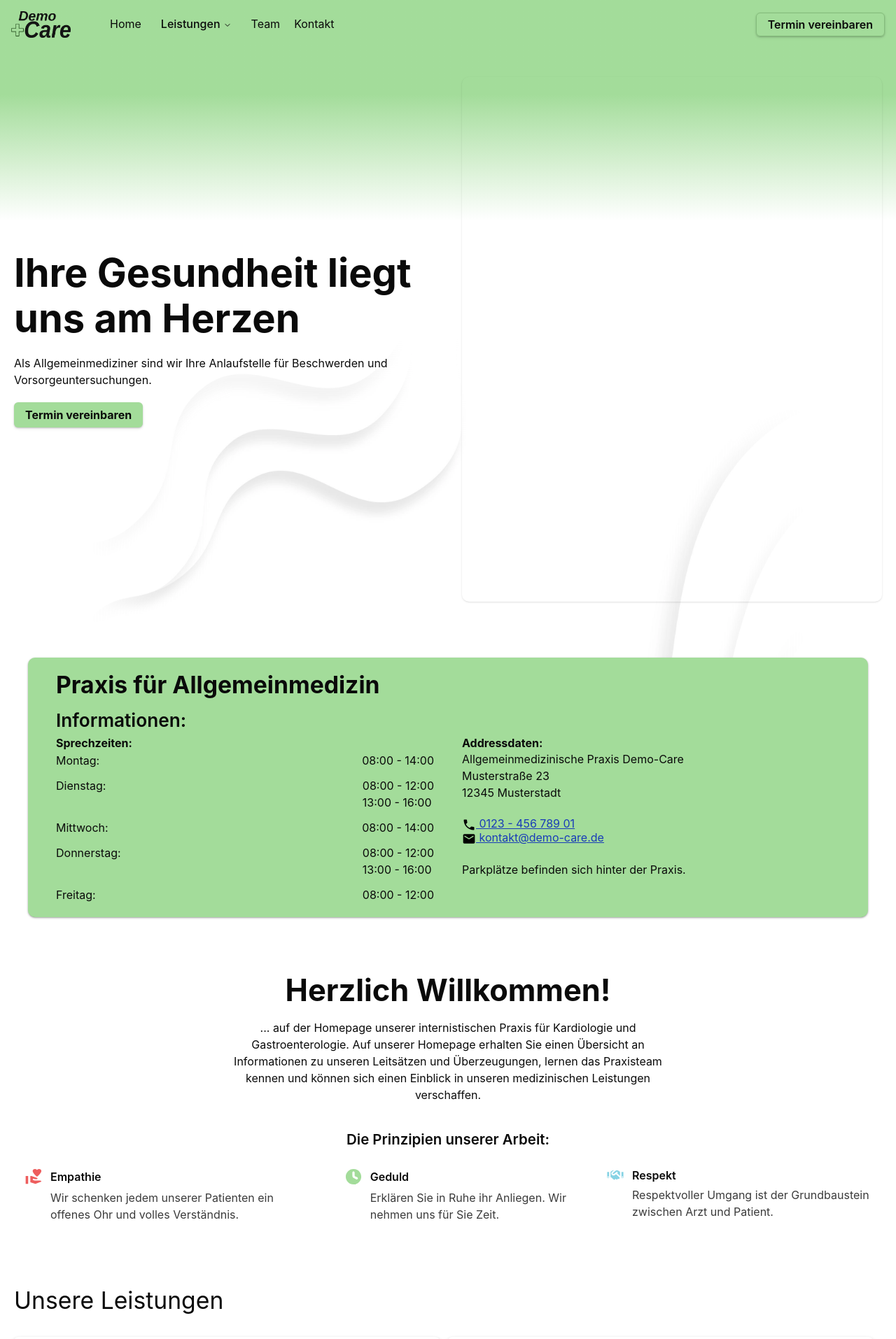
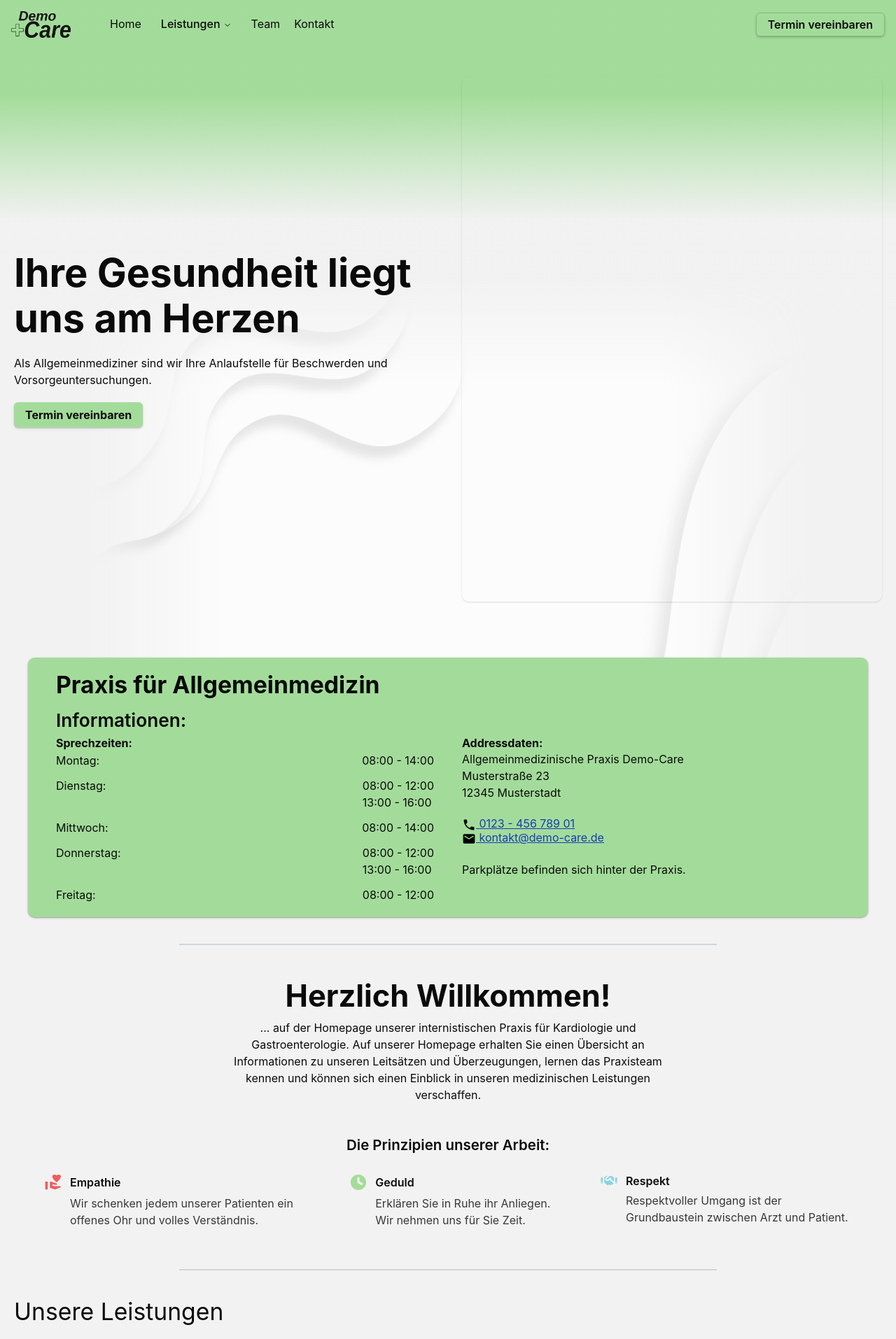
Before and after one commit to ben-me/demo_doctor, a SvelteKit app: page / in a window 1280 px wide. Shown: the top 1914 px of the page at 70% size. Built offline with nearby package versions, Linux system fonts and the light colour scheme.

Commit message:
refactor: Add dividers and change bg color

```diff
--- a/src/routes/(home)/+page.svelte
+++ b/src/routes/(home)/+page.svelte
@@ -7,10 +7,10 @@
 </script>
 
 <div
-  class='bg-linear-to-t to-primary absolute inset-0 -z-10 h-[450px] from-white from-30% to-70%'
+  class='bg-linear-to-t to-primary absolute inset-0 -z-10 h-[450px] from-background from-30% to-70%'
 ></div>
 <div
-  class='-z-1 mask-y-from-80% mask-x-from-80% inset-y-120 lg:w-8/10 aspect-4/3 absolute inset-x-0 mx-auto w-full bg-[url($assets/homepattern.webp)] bg-cover opacity-80'
+  class='-z-1 mask-y-from-80% mask-x-from-80% inset-y-1/2 lg:w-8/10 aspect-4/3 absolute inset-x-0 mx-auto w-full bg-[url($assets/homepattern.webp)] bg-cover opacity-80'
 ></div>
 <Hero />
 <Information />
--- a/src/routes/(home)/Information.svelte
+++ b/src/routes/(home)/Information.svelte
@@ -2,7 +2,7 @@
   import Section from '$lib/components/ui/Section.svelte'
 </script>
 
-<Section class='flex items-center  py-10 sm:flex'>
+<Section class='flex items-center py-10 sm:flex after:bg-gray-300 after:w-6/10 after:h-0.5 relative after:absolute after:bottom-0 after:left-1/2 after:-translate-x-1/2'>
   <article
     class='bg-primary shadow-sm/30 mx-auto max-w-[1200px] grow rounded-lg px-3 py-5 sm:px-10'
   >
--- a/src/routes/(home)/ServiceOverview.svelte
+++ b/src/routes/(home)/ServiceOverview.svelte
@@ -37,13 +37,13 @@
   ]
 </script>
 
-<Section>
+<Section class='after:bg-gray-300 after:w-6/10 after:h-0.5 relative after:absolute after:bottom-0 after:left-1/2 after:-translate-x-1/2'>
   <h2 class='text-h3'>Unsere Leistungen</h2>
   <ul class='flex flex-col flex-wrap gap-3 md:flex-row'>
     {#each SERVICES as service (service)}
       <li class='max-w-full last-of-type:mx-auto md:flex-[0_1_49%]'>
         <article
-          class='border-b md:border-border grid grid-cols-[auto_1fr] gap-3 border-gray-400/40 bg-white py-[0_1.5rem] md:rounded-sm md:border-0
+          class='border-b md:border-border bg-background-light p-4 grid grid-cols-[auto_1fr] gap-3 border-gray-400/40 rounded-sm md:border-0
             md:p-5 md:shadow-md'
         >
           <Icon class='w-6 self-center' name={service.icon} />
--- a/src/routes/(home)/Welcome.svelte
+++ b/src/routes/(home)/Welcome.svelte
@@ -22,17 +22,14 @@
   ]
 </script>
 
-<Section class='gap-10'>
-  <div class='m-auto'>
-    <h2 class='my-[0_1rem] text-center font-bold'>Herzlich Willkommen!</h2>
-    <p class='text-center'>
-      ... auf der Homepage unserer internistischen Praxis für Kardiologie und Gastroenterologie. Auf
-      unserer Homepage erhalten Sie einen Übersicht an Informationen zu unseren Leitsätzen und
-      Überzeugungen, lernen das Praxisteam kennen und können sich einen Einblick in unseren
-      medizinischen Leistungen verschaffen.
-    </p>
-  </div>
-
+<Section class='gap-2 p-4 md:p-12 rounded-sm after:bg-gray-300 after:w-6/10 after:h-0.5 relative after:absolute after:bottom-0 after:left-1/2 after:-translate-x-1/2'>
+  <h2 class='text-center font-bold'>Herzlich Willkommen!</h2>
+  <p class='text-center mx-auto my-[0_2.5rem]'>
+    ... auf der Homepage unserer internistischen Praxis für Kardiologie und Gastroenterologie. Auf
+    unserer Homepage erhalten Sie einen Übersicht an Informationen zu unseren Leitsätzen und
+    Überzeugungen, lernen das Praxisteam kennen und können sich einen Einblick in unseren
+    medizinischen Leistungen verschaffen.
+  </p>
   <div>
     <h3 class='text-h5 my-[0_1rem] text-center font-semibold'>Die Prinzipien unserer Arbeit:</h3>
     <ul class='flex flex-col gap-4 md:flex-row'>
--- a/src/routes/+layout.svelte
+++ b/src/routes/+layout.svelte
@@ -14,7 +14,7 @@
 <Header />
 <main>
   <div
-    class='bg-linear-to-t to-primary absolute inset-0 -z-10 h-[450px] from-white from-30% to-70%'
+    class='bg-linear-to-t to-primary absolute inset-0 -z-10 h-[450px] from-background from-30% to-70%'
   ></div>
   {@render children?.()}
 </main>
--- a/src/styles/app.css
+++ b/src/styles/app.css
@@ -4,7 +4,7 @@
 :root {
   /* Shadcn variables */
   --radius: 0.625rem;
-  --background: oklch(1 0 0);
+  --background: oklch(0.96 0 0);
   --foreground: oklch(0.145 0 0);
   --card: oklch(1 0 0);
   --card-foreground: oklch(0.145 0 0);
@@ -32,7 +32,7 @@
   --sidebar-ring: oklch(0.708 0 0);
 
   /* Colors */
-  --background-dark: oklch(0.96 0 0);
+  --background-light: oklch(1 0 0);
   --background-darker: oklch(0.92 0 0);
   --foreground-dark: oklch(0.85 0 0);
   --foreground-light: oklch(0.205 0 0);
@@ -134,7 +134,7 @@
 
   body {
     height: 100dvh;
-    @apply bg-background-light text-foreground;
+    @apply bg-background text-foreground;
     font-family: Inter, Roboto, 'Helvetica Neue', 'Arial Nova', 'Nimbus Sans', Arial, sans-serif;
   }
 
```
